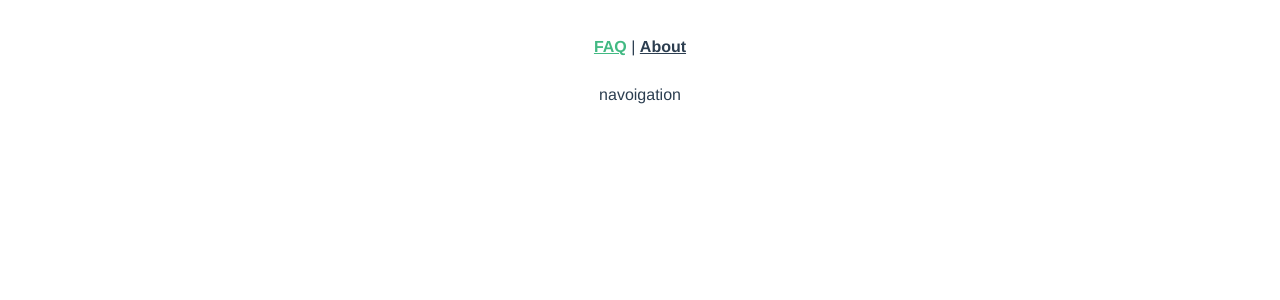
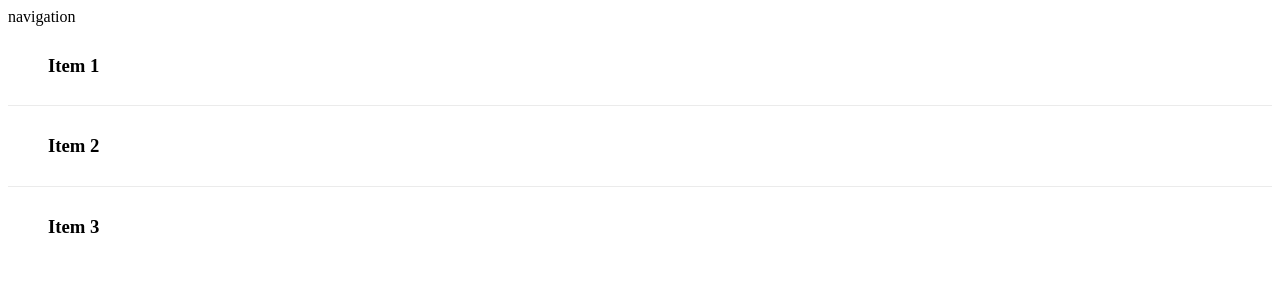
Before and after one commit to Mr-Jabberwock/FAQ, a Vue app: page / in a window 1280 px wide. Shown: the top 300 px of the page. Built offline with nearby package versions, Linux system fonts and the light colour scheme.

Commit message:
FAQ accordion
FAQ accordion

```diff
--- a/src/App.vue
+++ b/src/App.vue
@@ -29,4 +29,6 @@
 #nav a.router-link-exact-active {
   color: #42b983;
 }
+
+  @import "src/styles/main.scss";
 </style>
--- /dev/null
+++ b/src/components/Accordion.vue
@@ -0,0 +1,34 @@
+<template>
+  <ul class="accordion">
+    <slot></slot>
+  </ul>
+</template>
+
+<script>
+export default {
+  props: {},
+  data() {
+    return {
+      Accordion: {
+        count: 0,
+        active: null
+      }
+    };
+  },
+  provide() {
+    return { Accordion: this.Accordion };
+  }
+};
+</script>
+
+<style>
+.accordion {
+  list-style: none;
+  margin: 0;
+  padding: 0;
+}
+
+.accordion__item:last-child {
+border-bottom: none;
+}
+</style>
--- a/src/components/NavigationBar.vue
+++ b/src/components/NavigationBar.vue
@@ -1,5 +1,5 @@
 <template>
-<div>navoigation</div>
+<div>navigation</div>
 </template>
 
 <script>
--- /dev/null
+++ b/src/components/Topics.vue
@@ -0,0 +1,91 @@
+<template>
+  <li class="accordion__item">
+    <div
+      class="accordion__trigger"
+      :class="{'accordion__trigger_active': visible}"
+      @click="open">
+
+      <!-- This slot will handle the title/header of the accordion and is the part you click on -->
+      <slot name="accordion-trigger"></slot>
+    </div>
+
+    <transition
+      name="accordion"
+      @enter="start"
+      @after-enter="end"
+      @before-leave="start"
+      @after-leave="end">
+
+      <div class="accordion__content"
+        v-show="visible">
+        <ul>
+          <!-- This slot will handle all the content that is passed to the accordion -->
+          <slot name="accordion-content"></slot>
+        </ul>
+      </div>
+    </transition>
+  </li>
+</template>
+
+
+<script>
+export default {
+  props: {},
+  inject: ["Accordion"],
+  data() {
+    return {
+      index: null
+    };
+  },
+  computed: {
+    visible() {
+      return this.index == this.Accordion.active;
+    }
+  },
+  methods: {
+    open() {
+      if (this.visible) {
+        this.Accordion.active = null;
+      } else {
+        this.Accordion.active = this.index;
+      }
+    },
+    start(el) {
+      el.style.height = el.scrollHeight + "px";
+    },
+    end(el) {
+      el.style.height = "";
+    }
+  },
+  created() {
+    this.index = this.Accordion.count++;
+  }
+};
+</script>
+
+<style>
+.accordion__item {
+  cursor: pointer;
+  padding: 10px 20px 10px 40px;
+  border-bottom: 1px solid #ebebeb;
+  position: relative;
+}
+
+.accordion__trigger {
+  display: flex;
+  justify-content: space-between;
+}
+
+.accordion-enter-active,
+.accordion-leave-active {
+  will-change: height, opacity;
+  transition: height 0.3s ease, opacity 0.3s ease;
+  overflow: hidden;
+}
+
+.accordion-enter,
+.accordion-leave-to {
+  height: 0 !important;
+  opacity: 0;
+}
+</style>
--- a/src/main.js
+++ b/src/main.js
@@ -1,9 +1,8 @@
 import Vue from 'vue'
-import App from './App.vue'
-import router from './router'
+import FAQ from './views/FAQ.vue'
+//import App from './App.vue'
 
 Vue.config.productionTip = false
 new Vue({
-  router,
-  render: h => h(App)
+  render: h => h(FAQ),
 }).$mount('#app')
--- /dev/null
+++ b/src/styles/main.css
@@ -0,0 +1,4 @@
+body {
+  background-color: green;
+}
+/*# sourceMappingURL=main.css.map */
--- /dev/null
+++ b/src/styles/main.scss
@@ -0,0 +1,3 @@
+body{
+    background-color: green;
+}
--- a/src/views/FAQ.vue
+++ b/src/views/FAQ.vue
@@ -1,21 +1,64 @@
 <template>
-    <div>
-       <NavigationBar/>
-    </div>
+  <div id="faq">
+    <navigation-bar></navigation-bar>
+    <accordion>
+        <topics>
+          <!-- This slot will handle the title/header of the accordion and is the part you click on -->
+          <template slot="accordion-trigger">
+            <h3>Item 1</h3>
+          </template>
+          <!-- This slot will handle all the content that is passed to the accordion -->
+          <template slot="accordion-content">
+            <span>Lorem ipsum dolor sit amet, consectetur adipiscing elit, sed do eiusmod tempor incididunt ut labore et dolore magna aliqua. Ut enim ad minim veniam, quis nostrud exercitation ullamco laboris nisi ut aliquip ex ea commodo consequat.</span>
+          </template>
+        </topics>
+
+        <topics>
+          <!-- This slot will handle the title/header of the accordion and is the part you click on -->
+          <template slot="accordion-trigger">
+            <h3>Item 2</h3>
+          </template>
+          <!-- This slot will handle all the content that is passed to the accordion -->
+          <template slot="accordion-content">
+            <span>Lorem ipsum dolor sit amet, consectetur adipiscing elit, sed do eiusmod tempor incididunt ut labore et dolore magna aliqua. Ut enim ad minim veniam, quis nostrud exercitation ullamco laboris nisi ut aliquip ex ea commodo consequat.</span>
+          </template>
+        </topics>
+
+        <topics>
+          <!-- This slot will handle the title/header of the accordion and is the part you click on -->
+          <template slot="accordion-trigger">
+            <h3>Item 3</h3>
+          </template>
+          <!-- This slot will handle all the content that is passed to the accordion -->
+          <template slot="accordion-content">
+            <span>Lorem ipsum dolor sit amet, consectetur adipiscing elit, sed do eiusmod tempor incididunt ut labore et dolore magna aliqua. Ut enim ad minim veniam, quis nostrud exercitation ullamco laboris nisi ut aliquip ex ea commodo consequat.</span>
+          </template>
+        </topics>
+      </accordion>
+  </div>
 </template>
 
 <script>
-import NavigationBar from '../components/NavigationBar'
+import NavigationBar from "../components/NavigationBar.vue"
+import Accordion from "../components/Accordion.vue";
+import Topics from '../components/Topics.vue';
 
 export default {
-  name: 'FAQ',
+  name: "FAQ",
   components: {
-    NavigationBar
+    NavigationBar,
+    Accordion,
+    Topics
   }
+};
+</script>
+
+<style>
+#FAQ {
+  font-family: "Avenir", Helvetica, Arial, sans-serif;
+  -webkit-font-smoothing: antialiased;
+  -moz-osx-font-smoothing: grayscale;
+  color: #2c3e50;
+  margin-top: 60px;
 }
-
-</script>
-<style>
-
-
 </style>
```
Also changed, not shown: 1 other file (tests, documents, lock files or other folders).
